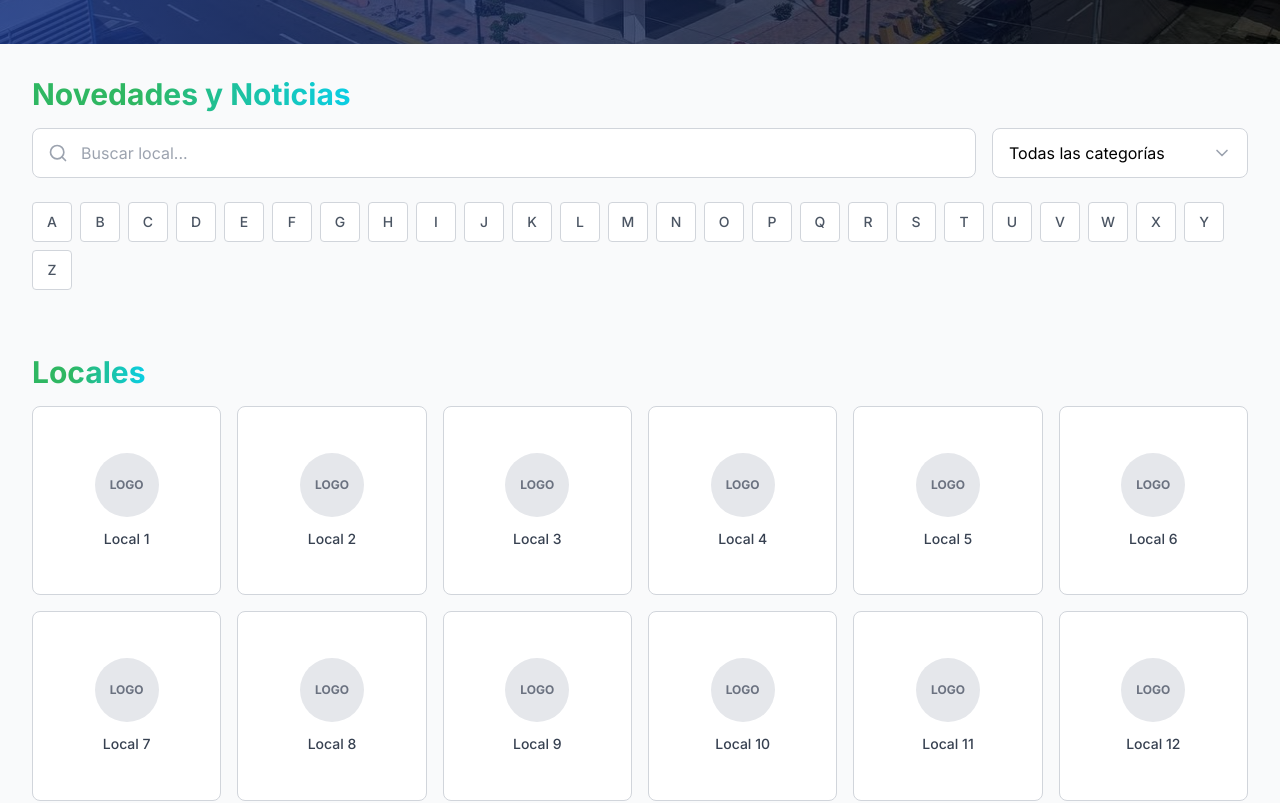
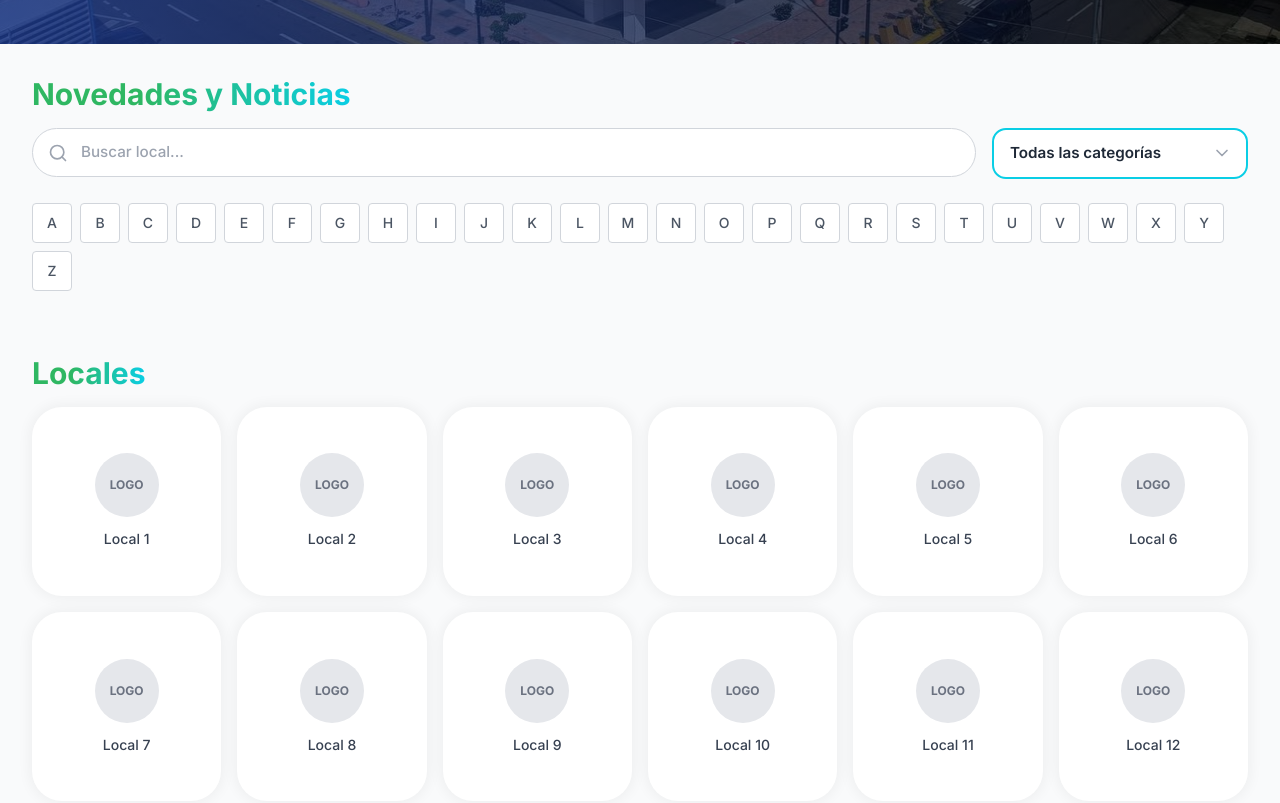
Before and after one commit to jcuenca6779/cc1-pagina, a Next.js app: page / in a window 1280 px wide. Shown: the part 520-1323 px from the top of the page. Built offline with nearby package versions, Linux system fonts and the light colour scheme.

Commit message:
segundo avance diseno

```diff
--- a/app/components/DirectoryFilters.jsx
+++ b/app/components/DirectoryFilters.jsx
@@ -34,7 +34,7 @@ export default function DirectoryFilters() {
             <input
               type="text"
               placeholder="Buscar local..."
-              className="w-full py-3 pl-12 pr-4 border border-gray-300 rounded-lg focus:outline-none focus:ring-2 focus:ring-blue-500 focus:border-transparent"
+              className="search-input"
             />
           </div>
 
@@ -43,7 +43,7 @@ export default function DirectoryFilters() {
             <select
               value={selectedCategory}
               onChange={(e) => setSelectedCategory(e.target.value)}
-              className="w-full py-3 pl-4 pr-10 bg-white border border-gray-300 rounded-lg appearance-none focus:outline-none focus:ring-2 focus:ring-blue-500 focus:border-transparent"
+              className="category-select"
             >
               {categories.map((cat) => (
                 <option key={cat} value={cat}>
@@ -62,9 +62,11 @@ export default function DirectoryFilters() {
               key={letter}
               onClick={() => setSelectedLetter(selectedLetter === letter ? null : letter)}
               className={`w-10 h-10 flex items-center justify-center border rounded text-sm font-medium transition-colors duration-200 ${
-                selectedLetter === letter
-                  ? 'bg-blue-700 text-white border-blue-700'
-                  : 'bg-white text-gray-600 border-gray-300 hover:border-gray-400'
+      selectedLetter === letter
+  ? 'bg-[#1d1d99] text-white border-[#1d1d99]'
+  : 'bg-white text-gray-600 border-gray-300 hover:border-gray-400'
+
+
               }`}
             >
               {letter}
--- a/app/components/StoreGrid.jsx
+++ b/app/components/StoreGrid.jsx
@@ -18,7 +18,7 @@ export default function StoreGrid() {
           {stores.map((store) => (
             <div
               key={store.id}
-              className="flex flex-col items-center justify-center p-4 transition-shadow duration-200 bg-white border border-gray-300 rounded-lg cursor-pointer aspect-square hover:shadow-md"
+              className="store-card aspect-square"
             >
               {/* Logo placeholder */}
               <div className="flex items-center justify-center w-16 h-16 mb-3 bg-gray-200 rounded-full">
--- a/app/globals.css
+++ b/app/globals.css
@@ -70,3 +70,124 @@ body {
 .text-3xl{
   padding-bottom: 1rem;
 }
+
+/* ===== TARJETAS DE LOCALES ===== */
+
+.store-card {
+  display: flex;
+  flex-direction: column;
+  align-items: center;
+  justify-content: center;
+
+  padding: 1rem;
+  background-color: #ffffff;              /* fondo */
+  border: 0px solid #d1d5db;             /* borde */
+  border-radius: 30px;
+box-shadow: 0 0 13.8px 2px rgba(0, 0, 0, 0.05);
+
+  cursor: pointer;
+  transition:
+    box-shadow 0.25s ease,
+    transform 0.2s ease,
+    border-color 0.25s ease,
+    background-color 0.25s ease;
+}
+
+.store-card:hover {
+  background-color: #F1F1F1;
+  border-color: #0ACEE5;                  /* color institucional */
+  box-shadow: 0 10px 24px rgba(17, 165, 182, 0.08);
+  transform: translateY(-3px);
+}
+
+/* ===== INPUT BUSCADOR ===== */
+
+.search-input {
+  width: 100%;
+  padding: 0.75rem 1rem 0.75rem 3rem; /* top right bottom left */
+
+  border: 1.5px solid #d1d5db;
+  border-radius: 30px;
+  background-color: #ffffff;
+
+  font-size: 0.95rem;
+  color: #374151;
+
+  outline: none;
+  transition:
+    border-color 0.25s ease,
+    box-shadow 0.25s ease,
+    background-color 0.25s ease;
+}
+
+.search-input:focus {
+  border-color: #0ACEE5; /* color institucional */
+  box-shadow: 0 0 0 3px rgba(10, 206, 229, 0.25);
+  background-color: #ffffff;
+}
+
+.search-input::placeholder {
+  color: #9ca3af;
+  font-weight: 500;
+}
+
+.search-input:-webkit-autofill {
+  box-shadow: 0 0 0px 1000px #ffffff inset;
+  -webkit-text-fill-color: #374151;
+}
+
+.search-wrapper {
+  position: relative;
+}
+
+.search-icon {
+  position: absolute;
+  left: 12px;
+  top: 50%;
+  transform: translateY(-50%);
+  color: #9ca3af;
+}
+
+/* Select (botón cerrado) */
+.category-select {
+  width: 100%;
+  padding: 0.75rem 2.5rem 0.75rem 1rem;
+
+  border: 2px solid #0ACEE5;
+  border-radius: 14px;
+  background-color: #ffffff;
+
+  font-size: 0.95rem;
+  font-weight: 600;
+  color: #1f2937;
+
+  appearance: none;
+  -webkit-appearance: none;
+  -moz-appearance: none;
+
+  outline: none;
+  cursor: pointer;
+
+  transition: border-color 0.2s ease, box-shadow 0.2s ease;
+}
+
+.category-select:focus {
+  box-shadow: 0 0 0 4px rgba(10, 206, 229, 0.25);
+}
+
+/* Opciones (lo que sí deja el navegador) */
+.category-select option {
+  font-size: 0.95rem;
+  font-weight: 600;
+  color: #1f2937;
+  background-color: #ffffff;
+  padding: 12px; /* en algunos navegadores aplica */
+  border-radius: 14px;
+  border-color: none;
+}
+
+/* Hover/seleccionado (limitado por navegador) */
+.category-select option:checked {
+  background: #0ACEE5;
+  color: #ffffff;
+}
```
